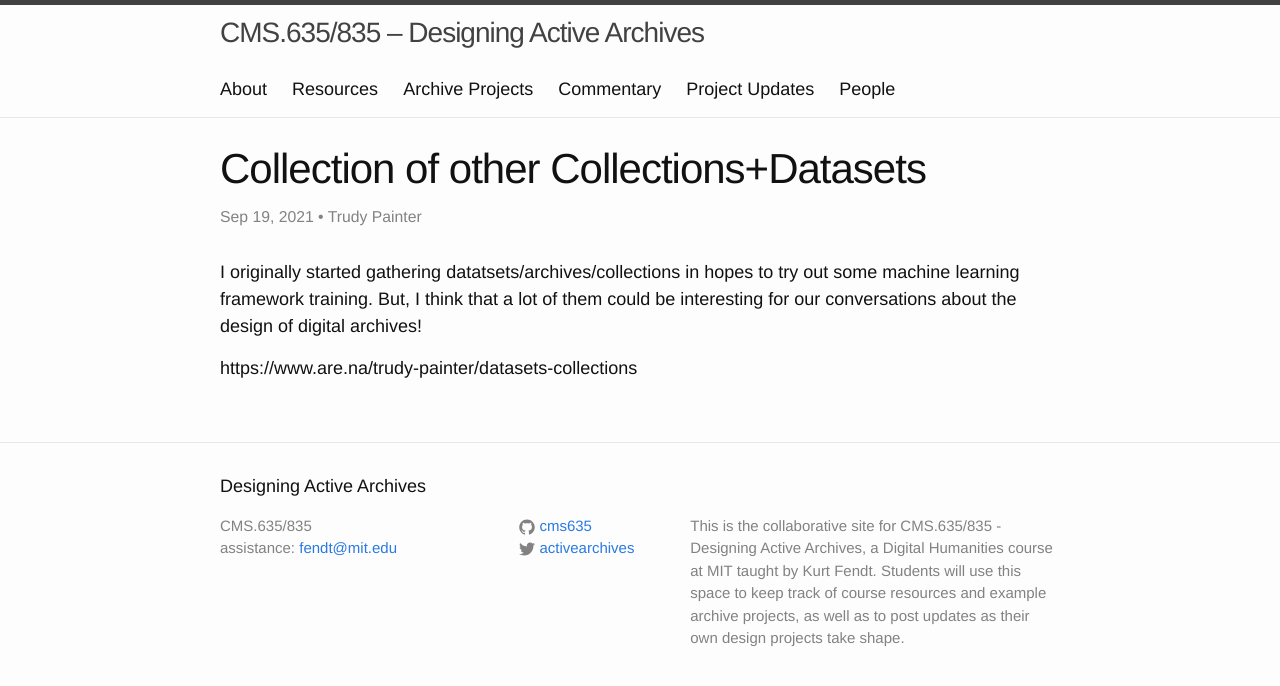
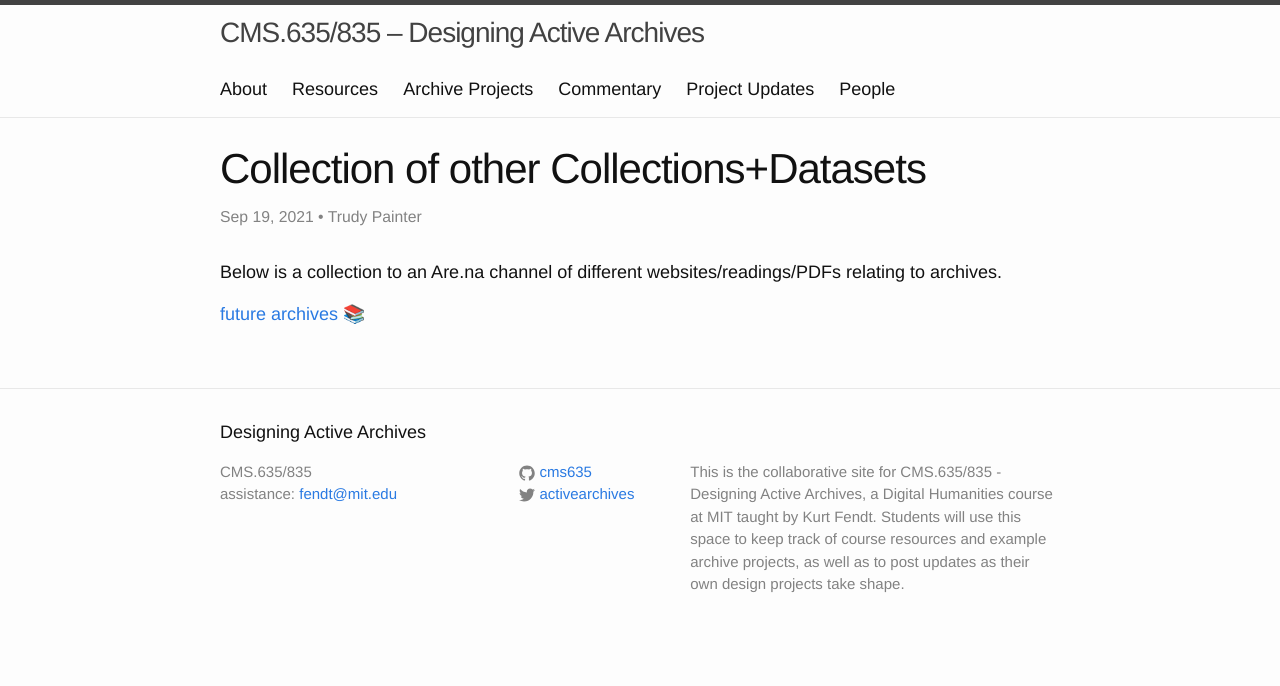
Before and after one commit to cms635/cms635.github.io, a Jekyll site: the page built from _posts/2021-09-19-collection-of-other-collections-datasets.md, in a window 1280 px wide. Shown: the top 686 px of the page. Built offline with Jekyll 4.4.1, drawn with Linux system fonts in a browser that asks for light colours.

Commit message:
Update 2021-09-19-collection-of-other-collections-datasets.md

```diff
--- a/_posts/2021-09-19-collection-of-other-collections-datasets.md
+++ b/_posts/2021-09-19-collection-of-other-collections-datasets.md
@@ -5,6 +5,6 @@ category: datasets
 title: Collection of other Collections+Datasets
 author: Trudy Painter
 ---
-I originally started gathering datatsets/archives/collections in hopes to try out some machine learning framework training. But, I think that a lot of them could be interesting for our conversations about the design of digital archives!
+Below is a collection to an Are.na channel of different websites/readings/PDFs relating to archives.
 
-https://www.are.na/trudy-painter/datasets-collections
+[future archives 📚](https://www.are.na/trudy-painter/future-archives-5r6djwjpaj4)
```
